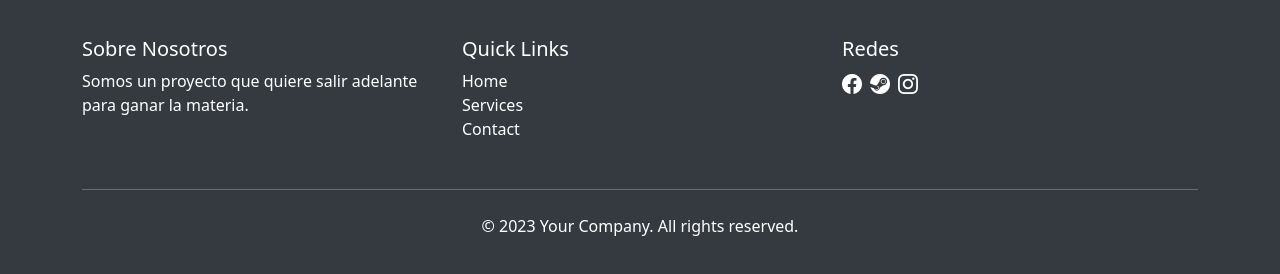
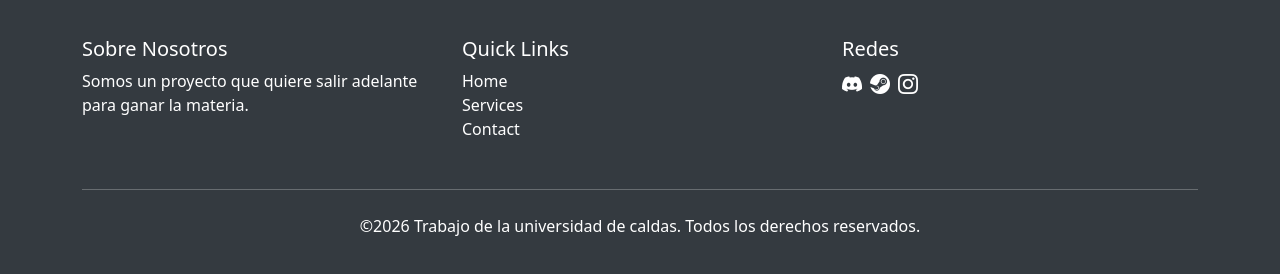
Before and after one commit to 1590LACM/ProyectoWebManila, an Angular app: page / in a window 1280 px wide. Shown: the part 1039-1313 px from the top of the page. Built offline with nearby package versions, Linux system fonts and the light colour scheme; no server answers.

Commit message:
Descripción corta de lo que cambiaste

```diff
--- a/src/app/footer/footer.html
+++ b/src/app/footer/footer.html
@@ -17,16 +17,16 @@
       <div class="col-md-4 mb-3">
         <h5>Redes</h5>
         <ul class="list-inline social-icons">
-          <li class="list-inline-item"><a href="#" class="text-white"><i class="bi bi-facebook"></i></a></li>
-          <li class="list-inline-item"><a href="#" class="text-white"><i class="bi bi-steam"></i></a></li>
-          <li class="list-inline-item"><a href="#" class="text-white"><i class="bi bi-instagram"></i></a></li>
+          <li class="list-inline-item"><a href="https://discord.com/users/978829341825847316" class="text-white"><i class="bi bi-discord"></i></a></li>
+          <li class="list-inline-item"><a href="https://steamcommunity.com/id/1590LACM/" class="text-white"><i class="bi bi-steam"></i></a></li>
+          <li class="list-inline-item"><a href="https://instagram.com/luisalejandrocordobamanotas" class="text-white"><i class="bi bi-instagram"></i></a></li>
         </ul>
       </div>
     </div>
     <hr class="mb-4">
     <div class="row">
       <div class="col-md-12 text-center">
-        <p>&copy; 2023 Your Company. All rights reserved.</p>
+        <p>&copy;2026 Trabajo de la universidad de caldas. Todos los derechos reservados.</p>
       </div>
     </div>
   </div>
```
